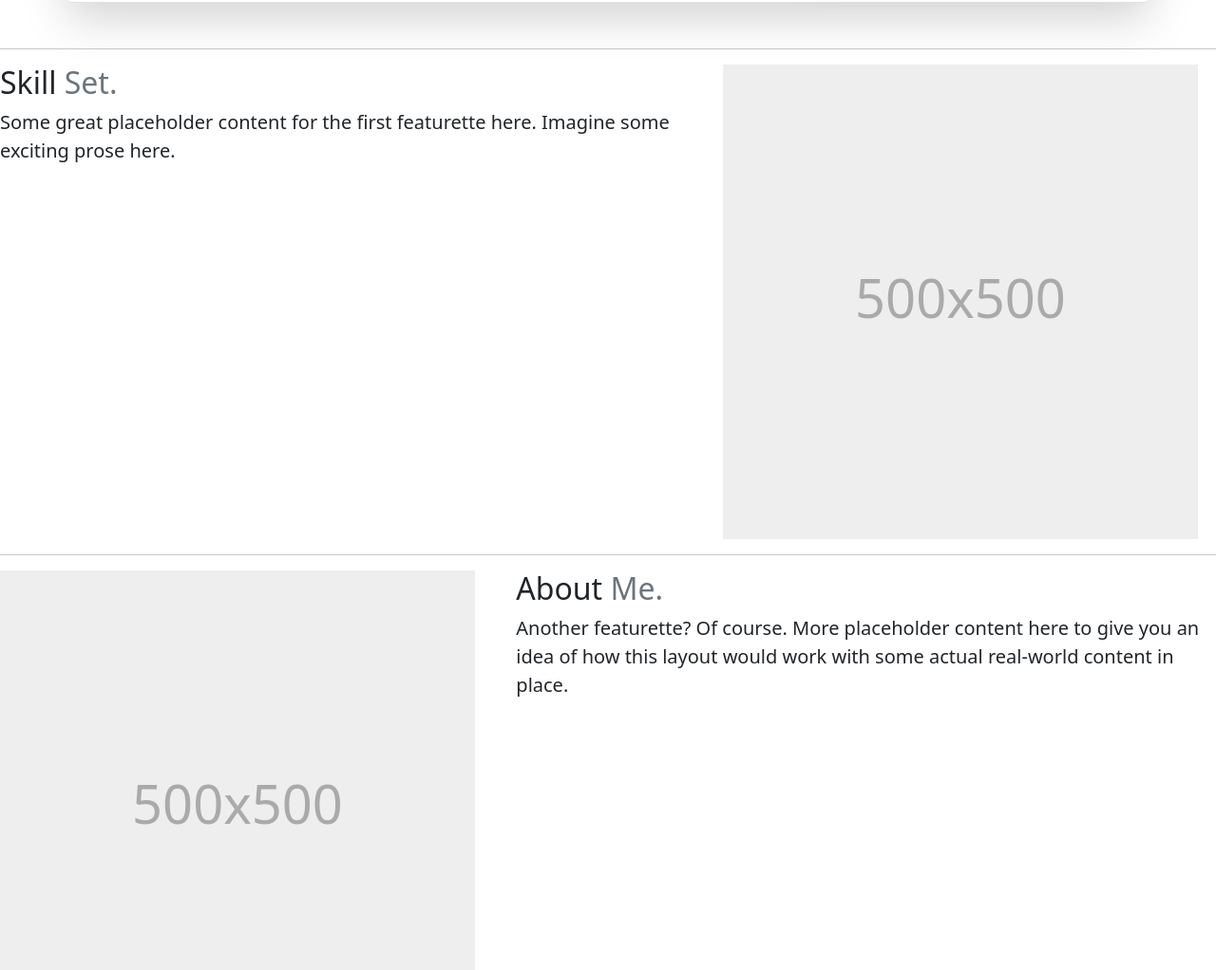
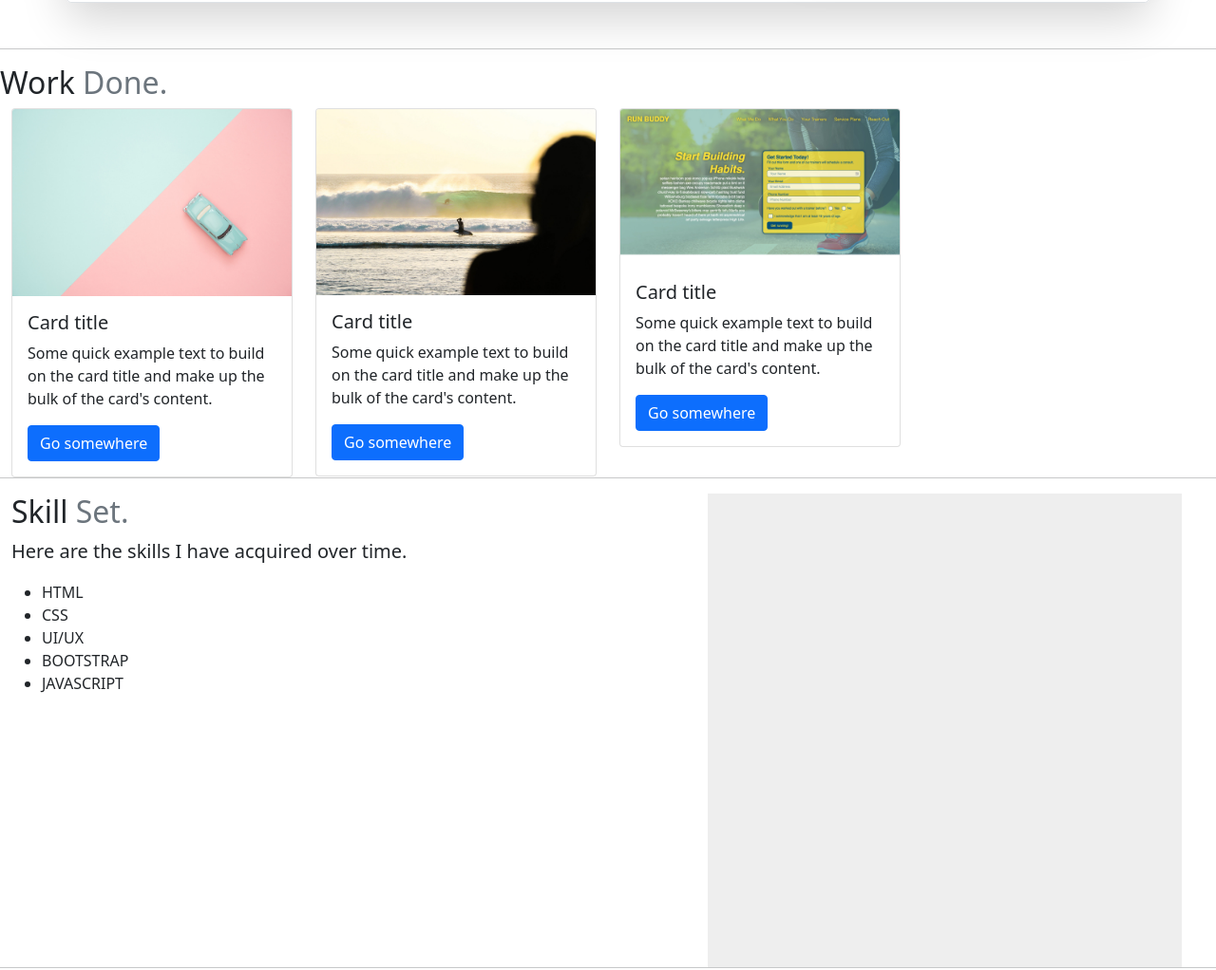
Before and after one commit to phavizy/bootstrap-portfolio, a plain HTML site: page index.html in a window 1280 px wide. Shown: the part 741-1763 px from the top of the page at 95% size. Drawn offline with Linux system fonts and the light colour scheme.

Commit message:
work done

```diff
--- a/index.html
+++ b/index.html
@@ -91,13 +91,60 @@
 </div>
 </div>
 
+
+<hr class="featurette-divider">
+
+<h2 class="featurette-heading">Work<span class="text-muted"> Done.</span></h2>
+
+        <div class="container-fluid">
+    <div class="row">
+        <div class="cardContainer col-lg-3 col-md-3 col-sm-12">
+            <div class="card">
+                <img src="./images/02-portfolio-3.jpg" class="card-img-top" alt="...">
+                <div class="card-body">
+                    <h5 class="card-title">Card title</h5>
+                    <p class="card-text">Some quick example text to build on the card title and make up the bulk of the
+                        card's content.</p>
+                    <a href="#" class="btn btn-primary">Go somewhere</a>
+                </div>
+            </div>
+        </div>
+        <div class="cardContainer col-lg-3 col-md-3 col-sm-12">
+            <div class="card">
+                <img src="./images/02-portfolio-4.jpg" class="card-img-top" alt="...">
+                <div class="card-body">
+                    <h5 class="card-title">Card title</h5>
+                    <p class="card-text">Some quick example text to build on the card title and make up the bulk of the card's
+                        content.</p>
+                    <a href="#" class="btn btn-primary">Go somewhere</a>
+                </div>
+            </div>
+        </div>
+        <div class="cardContainer col-lg-3 col-md-3 col-sm-12">
+            <div class="card">
+                <img src="./images/02-run-buddy.jpg" class="card-img-top" alt="...">
+                <div class="card-body">
+                    <h5 class="card-title">Card title</h5>
+                    <p class="card-text">Some quick example text to build on the card title and make up the bulk of the card's
+                        content.</p>
+                    <a href="#" class="btn btn-primary">Go somewhere</a>
+                </div>
+            </div>
+        </div>
         <hr class="featurette-divider">
 
         <div class="row featurette">
             <div class="col-md-7">
                 <h2 class="featurette-heading">Skill <span class="text-muted">Set.</span>
                 </h2>
-                <p class="lead">Some great placeholder content for the first featurette here. Imagine some exciting prose here.
+                <p class="lead">Here are the skills I have acquired over time.
+                    <ul>
+                        <li>HTML</li>
+                        <li>CSS</li>
+                        <li>UI/UX</li>
+                        <li>BOOTSTRAP</li>
+                        <li>JAVASCRIPT</li>
+                    </ul>
                 </p>
             </div>
             <div class="col-md-5">
@@ -105,7 +152,7 @@
                     height="500" xmlns="http://www.w3.org/2000/svg" role="img" aria-label="Placeholder: 500x500"
                     preserveAspectRatio="xMidYMid slice" focusable="false">
                     <title>Placeholder</title>
-                    <rect width="100%" height="100%" fill="#eee" /><text x="50%" y="50%" fill="#aaa" dy=".3em">500x500</text>
+                    <rect width="100%" height="100%" fill="#eee" />
                 </svg>
 
             </div>
@@ -124,7 +171,7 @@
                     height="500" xmlns="http://www.w3.org/2000/svg" role="img" aria-label="Placeholder: 500x500"
                     preserveAspectRatio="xMidYMid slice" focusable="false">
                     <title>Placeholder</title>
-                    <rect width="100%" height="100%" fill="#eee" /><text x="50%" y="50%" fill="#aaa" dy=".3em">500x500</text>
+                    <rect width="100%" height="100%" fill="#eee" />
                 </svg>
 
             </div>
```
Also changed, not shown: images/02-portfolio-3.jpg (added), images/02-portfolio-4.jpg (added), images/02-run-buddy.jpg (added).
